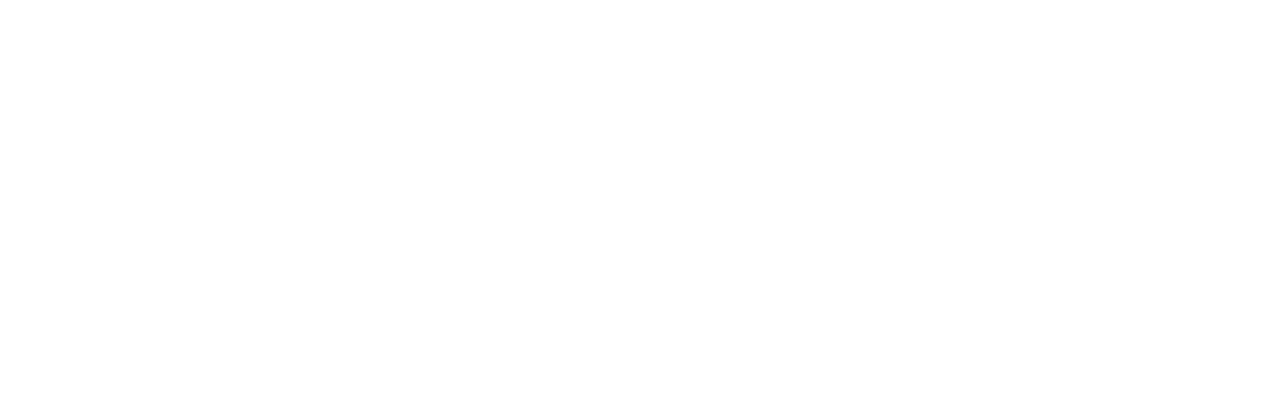
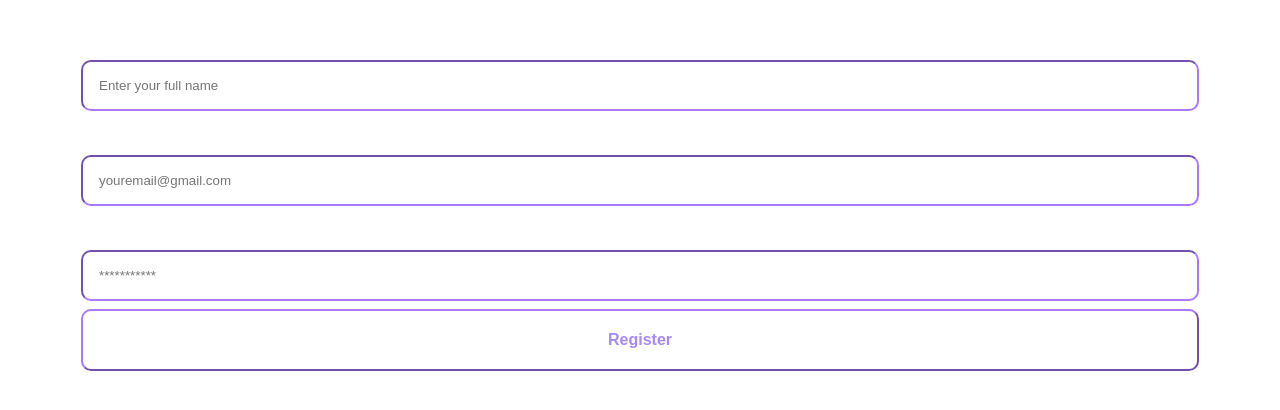
Before and after one commit to brandalexa/fdm-expenses, a React (Create React App) app: page /register in a window 1280 px wide. Before the commit this address had no page. Shown: the part 126-536 px from the top of the page. Built offline with nearby package versions, Linux system fonts and the light colour scheme.

Commit message:
authentication

```diff
--- a/package.json
+++ b/package.json
@@ -9,6 +9,7 @@
     "@testing-library/jest-dom": "^5.16.5",
     "@testing-library/react": "^13.4.0",
     "@testing-library/user-event": "^13.5.0",
+    "firebase": "^9.19.1",
     "react": "^18.2.0",
     "react-dom": "^18.2.0",
     "react-router-dom": "^6.10.0",
--- a/src/Login.jsx
+++ b/src/Login.jsx
@@ -1,5 +1,7 @@
 import React, { useState } from "react";
-import { Routes, Route, useNavigate } from "react-router-dom";
+import { Routes, Route, useNavigate, NavLink } from "react-router-dom";
+import { signInWithEmailAndPassword } from "firebase/auth";
+import { auth } from "./firebase";
 
 export const Login = (props) => {
   const [email, setEmail] = useState("");
@@ -12,7 +14,19 @@ export const Login = (props) => {
     const errors = validateForm();
     if (Object.keys(errors).length === 0) {
       console.log(email, pass);
-      navigate("/Home", { replace: true });
+      signInWithEmailAndPassword(auth, email, pass)
+        .then((userCredential) => {
+          // Signed in
+          const user = userCredential.user;
+          navigate("/Home", { replace: true });
+          console.log(user);
+        })
+        .catch((error) => {
+          const errorCode = error.code;
+          const errorMessage = error.message;
+          console.log(errorCode, errorMessage);
+        });
+      //navigate("/Home", { replace: true });
     } else {
       setFormErrors(errors);
     }
@@ -38,7 +52,7 @@ export const Login = (props) => {
       <div className="auth-form-container">
         <h2 className="h2-logreg">Login</h2>
         <form className="login-form" onSubmit={handleSubmit}>
-          <label className="label-logreg" htmlFor="email">
+          <label className="label-logreg" htmlFor="email-address">
             E-mail
           </label>
           <input
@@ -69,7 +83,11 @@ export const Login = (props) => {
           {formErrors.pass && (
             <span className="form-error">{formErrors.pass}</span>
           )}
-          <button className="login-reg-btn" type="submit">
+          <button
+            className="login-reg-btn"
+            type="submit"
+            onClick={handleSubmit}
+          >
             Login
           </button>
         </form>
--- a/src/Register.jsx
+++ b/src/Register.jsx
@@ -1,16 +1,34 @@
 import React, { useState } from "react";
+import { Routes, Route, useNavigate } from "react-router-dom";
+import { createUserWithEmailAndPassword } from "firebase/auth";
+import { auth } from "./firebase";
 
 export const Register = (props) => {
   const [email, setEmail] = useState("");
   const [pass, setPass] = useState("");
   const [name, setName] = useState("");
+
+  const navigate = useNavigate();
   const [formErrors, setFormErrors] = useState({});
 
-  const handleSubmit = (e) => {
+  const handleSubmit = async (e) => {
     e.preventDefault();
     const errors = validateForm();
     if (Object.keys(errors).length === 0) {
       console.log(name, email, pass);
+      await createUserWithEmailAndPassword(auth, email, pass, name)
+        .then((userCredential) => {
+          // Signed in
+          const user = userCredential.user;
+          console.log(user);
+          navigate("/Login", { replace: true });
+        })
+        .catch((error) => {
+          const errorCode = error.code;
+          const errorMessage = error.message;
+          console.log(errorCode, errorMessage);
+          // ..
+        });
     } else {
       setFormErrors(errors);
     }
@@ -87,7 +105,11 @@ export const Register = (props) => {
             <span className="form-error">{formErrors.pass}</span>
           )}
 
-          <button className="login-reg-btn" type="submit">
+          <button
+            className="login-reg-btn"
+            type="submit"
+            onClick={handleSubmit}
+          >
             Register
           </button>
         </form>
--- /dev/null
+++ b/src/firebase.js
@@ -0,0 +1,32 @@
+// Import the functions you need from the SDKs you need
+import { initializeApp } from "firebase/app";
+import { getAnalytics } from "firebase/analytics";
+import { getAuth } from "firebase/auth";
+import {
+  signInWithEmailAndPassword,
+  createUserWithEmailAndPassword,
+} from "firebase/auth";
+
+// TODO: Add SDKs for Firebase products that you want to use
+// https://firebase.google.com/docs/web/setup#available-libraries
+
+// Your web app's Firebase configuration
+// For Firebase JS SDK v7.20.0 and later, measurementId is optional
+const firebaseConfig = {
+  apiKey: "AIzaSyCkujsEM7HanvsNHX54o6NGW-nMwWQrR4U",
+  authDomain: "fdm-expenses-b2740.firebaseapp.com",
+  databaseURL:
+    "https://fdm-expenses-b2740-default-rtdb.europe-west1.firebasedatabase.app",
+  projectId: "fdm-expenses-b2740",
+  storageBucket: "fdm-expenses-b2740.appspot.com",
+  messagingSenderId: "930554659258",
+  appId: "1:930554659258:web:2e0b11df7fc8a0b09d9d83",
+  measurementId: "G-T82WVQKNDC",
+};
+
+// Initialize Firebase
+const app = initializeApp(firebaseConfig);
+const analytics = getAnalytics(app);
+
+export const auth = getAuth(app);
+export default app;
--- a/src/index.js
+++ b/src/index.js
@@ -5,6 +5,7 @@ import App from "./App";
 import { BrowserRouter, Route, Routes } from "react-router-dom";
 import { Login } from "./Login";
 import Home from "./Home";
+import { Register } from "./Register";
 
 const root = ReactDOM.createRoot(document.getElementById("root"));
 root.render(
@@ -13,6 +14,7 @@ root.render(
       <Routes>
         <Route index element={<App />} />
         <Route path="login" element={<Login />} />
+        <Route path="register" element={<Register />} />
         <Route path="home" element={<Home />} />
       </Routes>
     </BrowserRouter>
```
Also changed, not shown: 1 other file (tests, documents, lock files or other folders).
